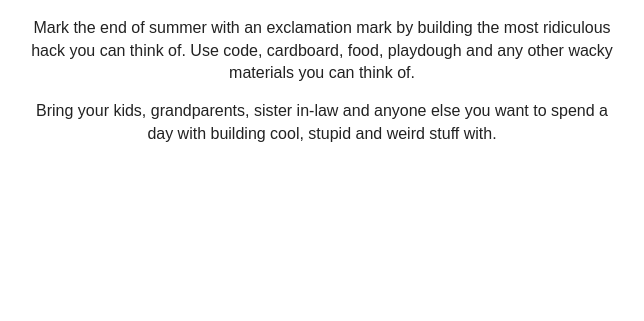
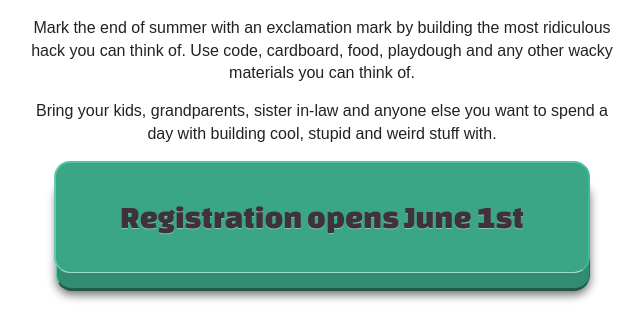
Before and after one commit to raykanani/Ridi6ulousSummerHackathon, a plain HTML site: page landing.html in a window 1280 px wide. Shown: the part 634-955 px from the top of the page, without its empty margins (318-962 px from the left). Before the commit the page ends 800 px from the top, so only its background shows below. Drawn offline with nearby package versions, Linux system fonts and the light colour scheme.

Commit message:
Add registration button

```diff
--- a/css/main.css
+++ b/css/main.css
@@ -95,7 +95,70 @@ textarea {
    Author's custom styles
    ========================================================================== */
 
-
+button {
+  -webkit-user-select: none;
+  /* Chrome/Safari */
+  -moz-user-select: none;
+  /* Firefox */
+  -ms-user-select: none;
+  /* IE10+ */
+  /* Rules below not implemented in browsers yet */
+  -o-user-select: none;
+  user-select: none;
+  outline: none;
+  font-family: "Changa One", cursive;
+  font-size: 2em;
+  color: #3e333a;
+  text-shadow: rgba(255, 255, 255, 0.35) 0 1px 0;
+  position: relative;
+  padding: 1em 2em;
+  margin: 0 auto 3rem;
+  border-radius: 0.5em;
+  background: #3BA686;
+  border-top: 2px solid #52c2a0;
+  border-right: 2px solid #42b995;
+  border-left: 2px solid #65c8ab;
+  border-bottom: 1px solid #9edcca;
+  top: 0;
+}
+button, button * {
+  box-sizing: border-box;
+}
+button, button:after {
+  -webkit-transition: color 100ms ease-out, top 100ms ease-out, background-color 100ms ease-in, text-shadow 100ms ease-in, box-shadow 100ms ease-in;
+  transition: color 100ms ease-out, top 100ms ease-out, background-color 100ms ease-in, text-shadow 100ms ease-in, box-shadow 100ms ease-in;
+}
+button:after {
+  display: block;
+  content: '';
+  position: absolute;
+  top: 1rem;
+  left: 0;
+  width: 100%;
+  height: 100%;
+  z-index: -1;
+  will-change: top background-color;
+  border-radius: 0.5em;
+  background: #328c71;
+  border-left: 1px solid #65c8ab;
+  border-bottom: 3px solid #205b49;
+  border-right: 1px solid #276e58;
+  box-shadow: rgba(0, 0, 0, 0.55) 0px 0.25rem 10px;
+}
+button:hover {
+  background: #3caa89;
+}
+button:active {
+  color: #3b3137;
+  background: #3eae8c;
+  top: 0.5rem;
+  text-shadow: rgba(255, 255, 255, 0.5) 1px 1px 0;
+}
+button:active:after {
+  top: 0.5rem;
+  background: #318a6f;
+  box-shadow: rgba(0, 0, 0, 0.55) 0px 0.125rem 10px;
+}
 
 
 
--- a/landing.html
+++ b/landing.html
@@ -13,6 +13,7 @@
         <link rel="stylesheet" href="css/normalize.css">
         <link rel="stylesheet" href="css/main.css">
         <link href='http://fonts.googleapis.com/css?family=Open+Sans:400,700' rel='stylesheet' type='text/css'>
+        <link href='https://fonts.googleapis.com/css?family=Changa+One' rel='stylesheet' type='text/css'>
         <script src="js/vendor/modernizr-2.8.3.min.js"></script>
     </head>
     <body>
@@ -37,6 +38,8 @@
           <p>Mark the end of summer with an exclamation mark by building the most ridiculous hack you can think of. Use code, cardboard, food, playdough and any other wacky materials you can think of.</p>
 
           <p>Bring your kids, grandparents, sister in-law and anyone else you want to spend a day with building cool, stupid and weird stuff with.</p>
+
+          <button>Registration opens June 1st</button>
         </div>
 
         <script src="https://code.jquery.com/jquery-1.12.0.min.js"></script>
```
